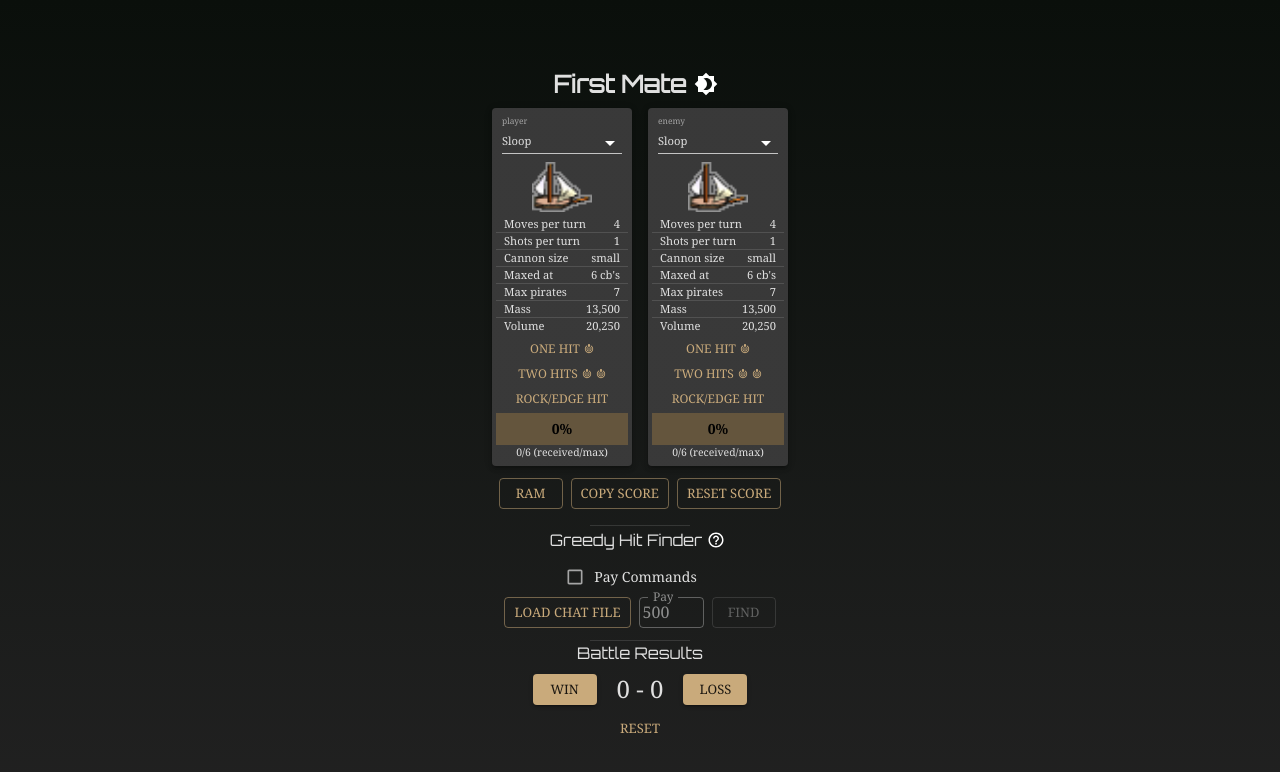
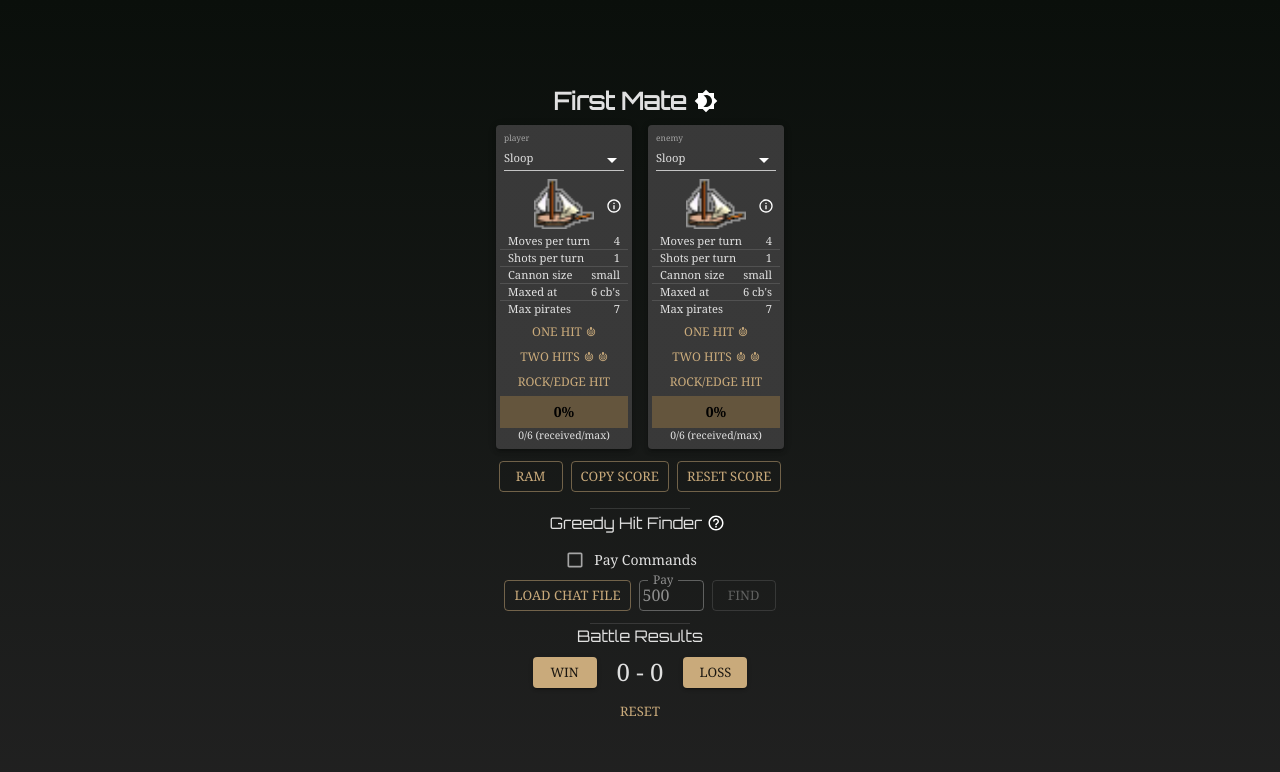
Before and after one commit to captain-dread/pillage-helper-web, a React (Vite) app: page / in a window 1280 px wide. Shown: the top 772 px of the page. Built offline with nearby package versions, Linux system fonts and the light colour scheme.

Commit message:
feat: Add toggle to show more details about ships

```diff
--- a/src/assets/greedy.js
+++ b/src/assets/greedy.js
@@ -43,8 +43,11 @@ function pullGreedyHitsFromBattleLog(latestBattle) {
 function formatBattleResult(battleResult) {
   const { hits, totalHits } = battleResult;
 
-  let resultString = `${totalHits} Total Hits!`;
-  for (const [name, hitCount] of Object.entries(hits)) {
+  let resultString = `${totalHits} total hits!`;
+
+  const sortedHits = Object.entries(hits).sort((a, b) => b[1] - a[1]);
+
+  for (const [name, hitCount] of sortedHits) {
     resultString += ` ${name}: ${hitCount},`;
   }
 
--- a/src/components/BattleContainer.jsx
+++ b/src/components/BattleContainer.jsx
@@ -15,6 +15,12 @@ export default function BattleContainer({ toggleDarkMode, darkMode }) {
     playerDamageTaken: 0,
     enemyDamageTaken: 0,
   });
+
+  const [expandShipInfo, setExpandShipInfo] = useState(false);
+
+  const toggleExpandShipInfo = () => {
+    setExpandShipInfo((ESI) => !ESI);
+  };
 
   const handleShipChange = (identity, shipSelected) => {
     setBattle({
@@ -184,6 +190,8 @@ export default function BattleContainer({ toggleDarkMode, darkMode }) {
             getDamage={getDamage}
             recordRockDamage={recordRockDamage}
             getShipDamageStatus={getShipDamageStatus}
+            expandShipInfo={expandShipInfo}
+            toggleExpandShipInfo={toggleExpandShipInfo}
           />
         ))}
       </Box>
--- a/src/components/ShipCard.jsx
+++ b/src/components/ShipCard.jsx
@@ -7,11 +7,13 @@ import {
   LinearProgress,
   Button,
   Stack,
+  IconButton,
 } from "@mui/material";
 import ShipMetaInformation from "./ShipMetaInformation";
 import SelectShipInput from "./SelectShipInput";
 
 import CrisisAlertIcon from "@mui/icons-material/CrisisAlert";
+import InfoOutlinedIcon from "@mui/icons-material/InfoOutlined";
 
 export default function ShipCard({
   identity,
@@ -23,6 +25,8 @@ export default function ShipCard({
   recordRockDamage,
   battle,
   getShipDamageStatus,
+  expandShipInfo,
+  toggleExpandShipInfo,
 }) {
   const damageValue = getDamage(identity);
   const cappedValue = Math.min(damageValue, 100);
@@ -38,6 +42,7 @@ export default function ShipCard({
           display: "flex",
           flexDirection: "column",
           alignItems: "center",
+          position: "relative",
         }}
       >
         <SelectShipInput
@@ -56,9 +61,21 @@ export default function ShipCard({
             backgroundPosition: "center",
           }}
         />
+        <IconButton
+          size="small"
+          sx={{ position: "absolute", bottom: 10, right: 5 }}
+          onClick={toggleExpandShipInfo}
+        >
+          <InfoOutlinedIcon sx={{ fontSize: 16 }} />
+        </IconButton>
       </CardContent>
       <CardContent sx={{ p: 0.5, paddingBottom: "5px !important" }}>
-        <ShipMetaInformation ship={ship} battle={battle} identity={identity} />
+        <ShipMetaInformation
+          ship={ship}
+          battle={battle}
+          identity={identity}
+          expandShipInfo={expandShipInfo}
+        />
 
         <Stack direction="column" spacing={0.5} sx={{ p: 0.5 }}>
           <Button
--- a/src/components/ShipMetaInformation.jsx
+++ b/src/components/ShipMetaInformation.jsx
@@ -11,7 +11,12 @@ function createData(name, value) {
   return { name, value };
 }
 
-export default function ShipMetaInformation({ ship, identity, battle }) {
+export default function ShipMetaInformation({
+  ship,
+  identity,
+  battle,
+  expandShipInfo,
+}) {
   const getPillageMax = () => {
     if (identity === "player") {
       return battle.playerShip.maxPillageDamage[battle.enemyShip.cannonSize];
@@ -29,8 +34,12 @@ export default function ShipMetaInformation({ ship, identity, battle }) {
       `${getPillageMax()} cb${getPillageMax() > 1 ? "'s" : ""}`
     ),
     createData("Max pirates", ship.maxPirates),
-    createData("Mass", ship.mass.toLocaleString()),
-    createData("Volume", ship.volume.toLocaleString()),
+    ...(expandShipInfo
+      ? [
+          createData("Mass", ship.mass.toLocaleString()),
+          createData("Volume", ship.volume.toLocaleString()),
+        ]
+      : []),
   ];
 
   return (
```
